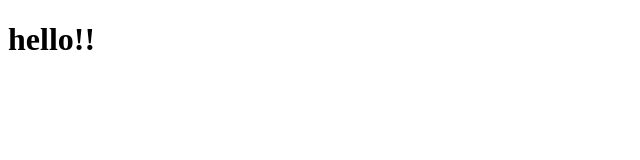
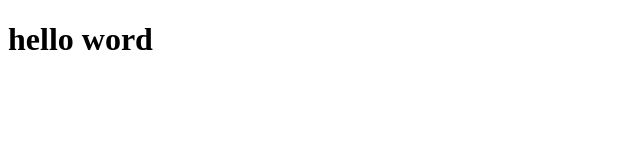
Before and after one commit to Selepnevich/GitHubActions, a plain HTML site: page index.html in a window 1280 px wide. Shown: the whole page, without its empty margins (0-640 px from the left). Drawn offline with Linux system fonts and the light colour scheme.

Commit message:
Sixth workflow test update index.html

```diff
--- a/index.html
+++ b/index.html
@@ -6,6 +6,6 @@
     <title>Document</title>
 </head>
 <body>
-    <h1>hello!!</h1>
+    <h1>hello word</h1>
 </body>
 </html>
```
